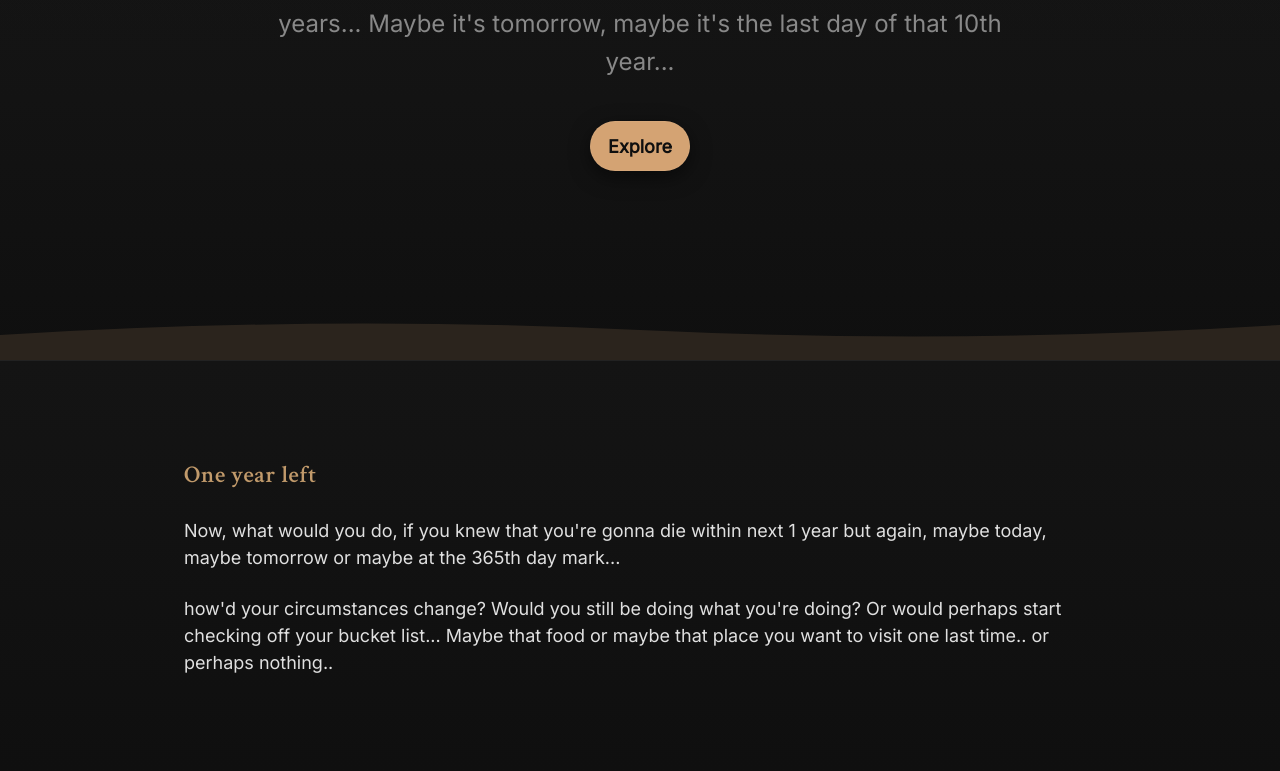
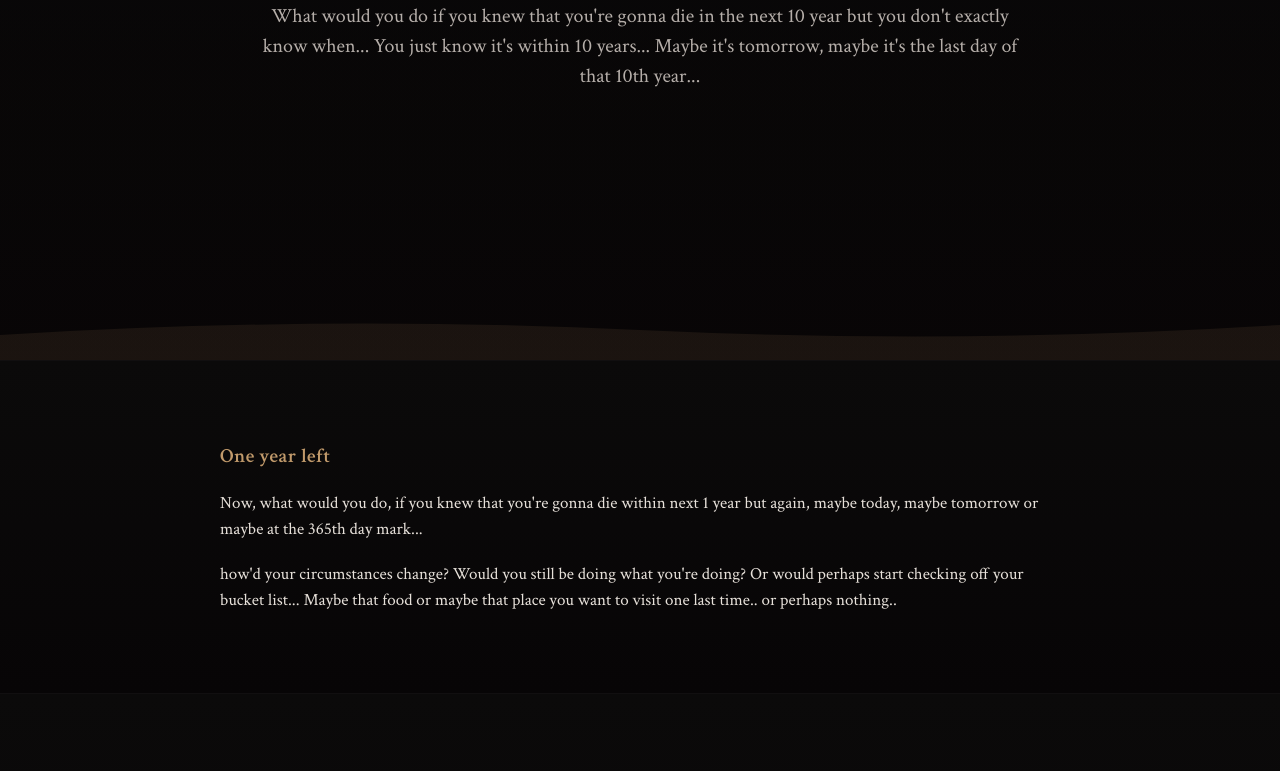
Before and after one commit to safoun10/intro_to_death_101, a website with bundled scripts: page src/index.html in a window 1280 px wide. Shown: the part 360-1131 px from the top of the page. Built offline with nearby package versions, Linux system fonts and the light colour scheme; a script that the page names is missing.

Commit message:
Grim redesign: somber serif body, darker palette, desaturated parallax, removed CTA, harsher reveal timing
Make site tone solemn: switch body to Crimson Text, use bone text color and deep maroon accent, darken hero overlay, desaturate and blur background layers, remove exploratory CTA, and slow/adjust reveal animations. Co-authored-by: Copilot <223556219+Copilot@users.noreply.github.com>

```diff
--- a/src/css/layout.css
+++ b/src/css/layout.css
@@ -151,31 +151,18 @@ body {
   content: "";
   position: absolute;
   inset: 0;
-  background: radial-gradient(closest-side at 50% 35%, rgba(255,255,255,0.04), transparent 40%), linear-gradient(180deg, rgba(10,10,10,0.35), transparent 60%);
+  /* darker vignette and cold overlay to focus the content and make tone sombre */
+  background: radial-gradient(closest-side at 50% 30%, rgba(0,0,0,0.45), transparent 38%), linear-gradient(180deg, rgba(6,6,6,0.6), rgba(10,6,6,0.35));
   pointer-events: none;
   z-index: 1;
 }
 
-.hero__actions {
-  margin-top: var(--space-md);
-  z-index: 2;
-}
+/* Tone down particles and background to feel bleaker */
+#particles { opacity: 0.06; }
 
-.hero__cta {
-  background: var(--accent);
-  color: var(--bg);
-  padding: 0.65rem 1.05rem;
-  border-radius: 999px;
-  font-weight: 600;
-  box-shadow: 0 6px 20px rgba(0,0,0,0.5);
-  border: 1px solid rgba(255,255,255,0.04);
-}
+.parallax-bg__layer--mid { filter: grayscale(0.6) brightness(0.6) blur(14px); opacity: 0.55; }
+.parallax-bg__layer--far { filter: grayscale(0.6) brightness(0.5) blur(8px); }
 
-.hero__cta:hover,
-.hero__cta:focus {
-  transform: translateY(-2px);
-  filter: brightness(1.03);
-}
 
 /* Sections */
 .chapter {
--- a/src/css/motion.css
+++ b/src/css/motion.css
@@ -1,17 +1,17 @@
 .reveal {
 	opacity: 0;
-	transform: translateY(18px) scale(0.995);
-	filter: blur(8px);
+	transform: translateY(14px) scale(0.998);
+	filter: blur(12px) saturate(0.85);
 	transition:
-		opacity 0.8s ease-out,
-		transform 0.8s cubic-bezier(.22,.9,.26,1),
-		filter 0.6s ease-out;
+		opacity 1s ease-in,
+		transform 1s cubic-bezier(.2,.8,.2,1),
+		filter 1s ease-in-out;
 }
 
 .reveal.is-visible {
 	opacity: 1;
 	transform: translateY(0) scale(1);
-	filter: blur(0);
+	filter: blur(0) saturate(1);
 }
 
 .reveal--delay-1 {
--- a/src/css/tokens.css
+++ b/src/css/tokens.css
@@ -1,33 +1,33 @@
 :root {
-	--text-base: 1.125rem;
-	--text-lg: 1.5rem;
-	--text-xl: 3.5rem;
-	--leading: 1.6;
+	--text-base: 1.0625rem; /* slightly smaller, denser */
+	--text-lg: 1.25rem;
+	--text-xl: 3rem;
+	--leading: 1.5;
 	--space-xs: 0.5rem;
-	--space-sm: 1rem;
-	--space-md: 1.5rem;
-	--space-lg: 2rem;
-	--space-xl: 4rem;
-	--space-2xl: 6rem;
-	--measure: 60rem;
-	--gutter: 1.5rem;
+	--space-sm: 0.875rem;
+	--space-md: 1.25rem;
+	--space-lg: 1.75rem;
+	--space-xl: 3rem;
+	--space-2xl: 5rem;
+	--measure: 55rem;
+	--gutter: 1.25rem;
 
-	--font-body: "Inter", sans-serif;
+	--font-body: "Crimson Text", serif; /* use a somber serif for body */
 	--font-display: "Crimson Text", serif;
 
-	/* Refined palette: Softer dark, elevated neutral, crisp accent */
-	--bg: #0f0f0f;
-	--bg-section: #141414;
-	--text: #e0e0e0;
-	--text-muted: #888888;
-	--accent: #d4b483;
-	--accent-soft: rgba(212, 180, 131, 0.08);
-	--border: rgba(255, 255, 255, 0.08);
-	--horizon-top: #c47840;
-	--horizon-bottom: #1a1410;
-	--horizon-fill: #8b5a30;
-	--gradient-top: #1a1a1a;
-	--gradient-bottom: #0f0f0f;
+	/* Grim palette: deeper blacks, bone text, muted maroon accent */
+	--bg: #070506;
+	--bg-section: #0b0a0a;
+	--text: #e7e1da; /* bone */
+	--text-muted: #b5aea9;
+	--accent: #5b2626; /* deep maroon */
+	--accent-soft: rgba(91, 38, 38, 0.06);
+	--border: rgba(255, 255, 255, 0.04);
+	--horizon-top: #4b1f1f;
+	--horizon-bottom: #0b0606;
+	--horizon-fill: #381616;
+	--gradient-top: #0b0b0b;
+	--gradient-bottom: #070506;
 }
 
 [data-theme="dawn"] {
--- a/src/index.html
+++ b/src/index.html
@@ -44,9 +44,6 @@
       <div class="container hero__inner">
         <h1 class="hero__title reveal reveal--delay-1" id="site-title"></h1>
         <p class="hero__lead reveal reveal--delay-2" id="hero-lead"></p>
-        <div class="hero__actions">
-          <button class="hero__cta reveal reveal--delay-3" aria-label="Explore">Explore</button>
-        </div>
       </div>
     </header>
 
```
